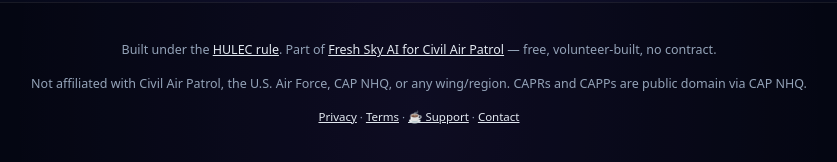
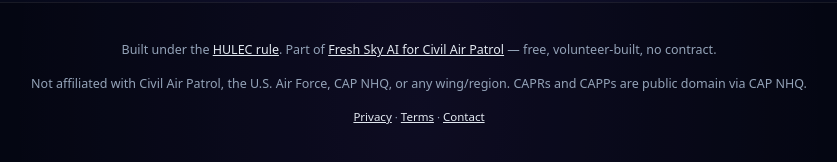
Before and after one commit to justfreshsky-jpg/CAPRSearch, a Flask app: page / in a window 1280 px wide. Shown: the part 977-1139 px from the top of the page, without its empty margins (221-1058 px from the left). Run offline with Flask 3, Linux system fonts and the light colour scheme.

Commit message:
footer: drop dead /support link (URL was killed)

```diff
--- a/templates/index.html
+++ b/templates/index.html
@@ -179,7 +179,7 @@ a:hover{color:#c4b5fd}
   <footer>
     <p>Built under the <a href="https://www.freshskyai.com/#hulec" target="_blank" rel="noopener">HULEC rule</a>. Part of <a href="https://cap.freshskyai.com/" target="_blank" rel="noopener">Fresh Sky AI for Civil Air Patrol</a> — free, volunteer-built, no contract.</p>
     <p>Not affiliated with Civil Air Patrol, the U.S. Air Force, CAP NHQ, or any wing/region. CAPRs and CAPPs are public domain via CAP NHQ.</p>
-      <p style="margin-top:8px;font-size:11.5px;"><a href="/privacy" style="color:#94a3b8;text-decoration:underline;">Privacy</a> · <a href="/terms" style="color:#94a3b8;text-decoration:underline;">Terms</a> · <a href="https://www.freshskyai.com/support" target="_blank" rel="noopener" style="color:#fbbf24;text-decoration:underline;">☕ Support</a> · <a href="mailto:admin@freshskyllc.com" style="color:#94a3b8;text-decoration:underline;">Contact</a></p>
+      <p style="margin-top:8px;font-size:11.5px;"><a href="/privacy" style="color:#94a3b8;text-decoration:underline;">Privacy</a> · <a href="/terms" style="color:#94a3b8;text-decoration:underline;">Terms</a> · <a href="mailto:admin@freshskyllc.com" style="color:#94a3b8;text-decoration:underline;">Contact</a></p>
   </footer>
 
 <script>
```
